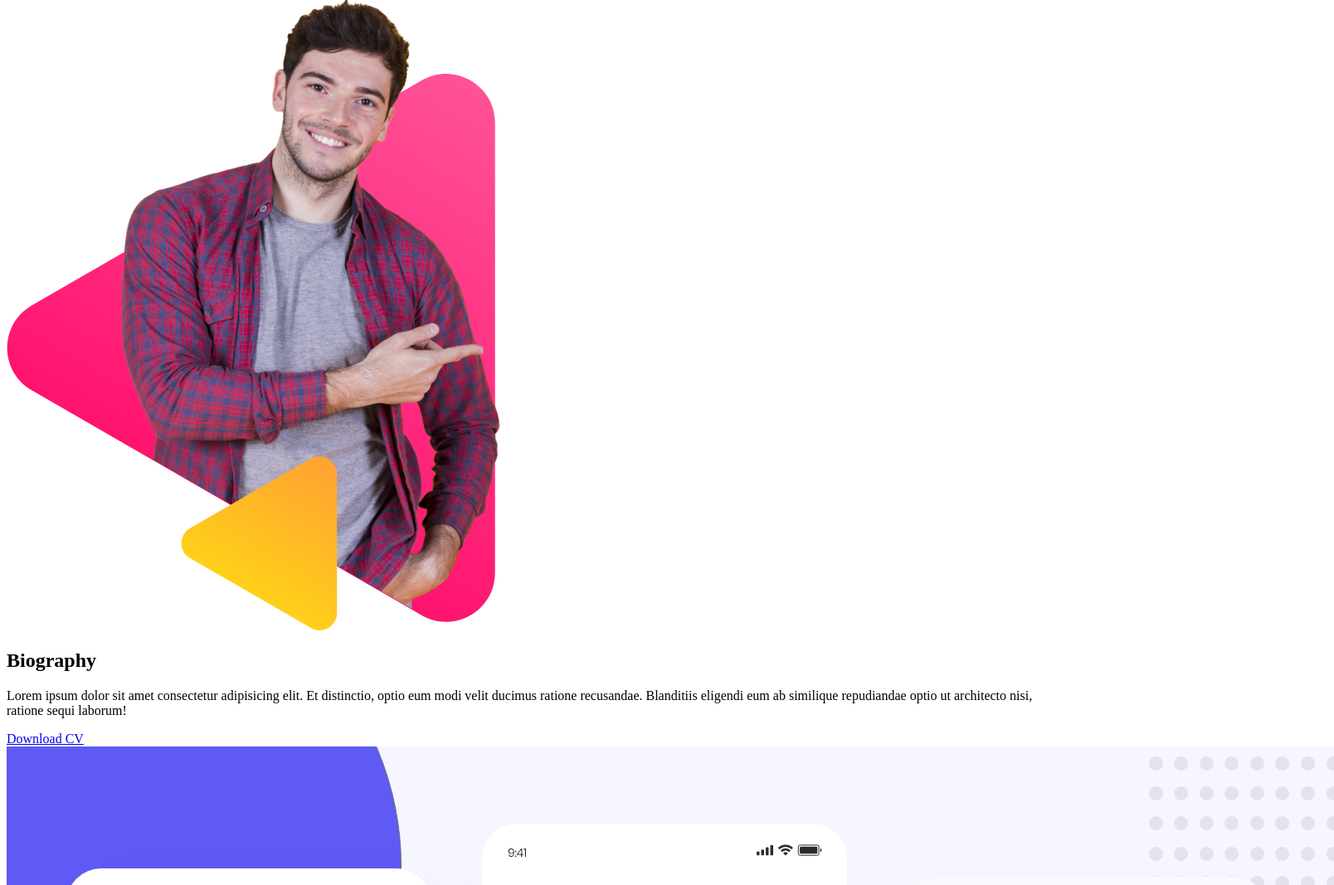
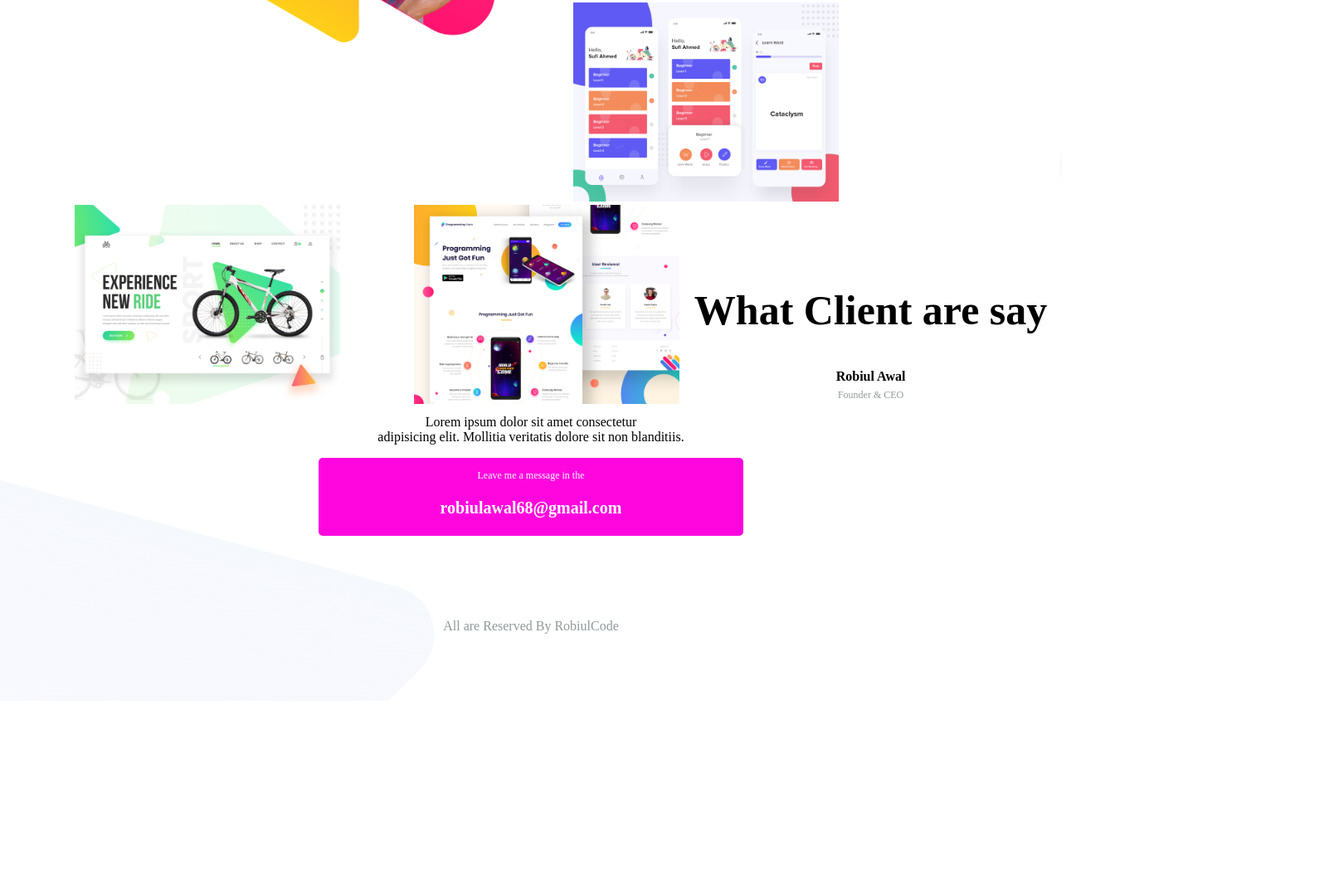
Before and after one commit to RobiulCode/Personal-portfolio-design-practice-work, a plain HTML site: page index.html in a window 1280 px wide. Shown: the part 1148-2215 px from the top of the page at 83% size, 1608 px wide, since content can reach past the window. After the commit the page ends 1993 px from the top, so only its background shows below. Drawn offline with Linux system fonts and the light colour scheme.

Commit message:
All CSS are Added

```diff
--- a/index.html
+++ b/index.html
@@ -5,12 +5,13 @@
     <meta http-equiv="X-UA-Compatible" content="IE=edge" />
     <meta name="viewport" content="width=device-width, initial-scale=1.0" />
     <title>Personal Portfolio Design</title>
+    <link rel="stylesheet" href="main.css">
   </head>
   <body>
-    <section class="header">
+    <section class="header clearfix">
       <div class="half-width">
         <h2>Hello I'm</h2>
-        <h3 class="name-text">RobiulCode</h3>
+        <h3>RobiulCode</h3>
         <p>
           You might saw jumping,Climbing building,and stoping Train.Nobody pays
           a dime for that work.
@@ -23,7 +24,7 @@
         <img src="images/peter.png" alt="" />
       </div>
     </section>
-    <section class="biography">
+    <section class="biography clearfix">
       <div class="half-width">
         <img src="images/peter_dream.png" alt="">
       </div>
@@ -38,7 +39,8 @@
       </div>
       </div>
     </section>
-    <section class="letest-work">
+    <section class="letest-work clearfix">
+      <h2 class="text-align">My Letest Work</h2>
       <div class="letest-work-single">
         <img src="images/latest-work/work-1.png" alt="">
       </div>
@@ -49,12 +51,12 @@
         <img src="images/latest-work/work-3.jpg" alt="">
       </div>
     </section>
-    <section class="footer">
+    <section class="footer text-align">
       <div class="client">
         <h2>What Client are say</h2>
         <p class="founder-name">Robiul Awal</p>
         <p class="founder-title">Founder & CEO</p>
-        <p class="founder-msg">Lorem ipsum dolor sit amet consectetur adipisicing elit. Mollitia veritatis dolore sit non blanditiis.</p>
+        <p class="founder-msg">Lorem ipsum dolor sit amet consectetur <br>adipisicing elit.  Mollitia veritatis dolore sit non blanditiis.</p>
         <div class="contact">
           <p class="mail-text">
             Leave me a message in the
--- a/main.css
+++ b/main.css
@@ -3,36 +3,99 @@ body {
   padding: 0px;
 }
 h2 {
+  font-size: 50px;
+}
+h3 {
+  font-size: 30px;
+  font-weight: bolder;
+  color: #f709bb;
+}
+.clearfix::after {
+  content: "";
+  display: block;
+  clear: both;
 }
 .half-width {
+  width: 40%;
+  margin-left: 5%;
+  padding-left: 2%;
+  float: left;
+}
+.half-width img {
+  width: 100%;
+}
+.text-align {
+  text-align: center;
 }
 .link-button {
+  text-decoration: none;
+  font-weight: 700;
+  color: white;
+  padding: 10px 20px;
+  background-image: linear-gradient(45deg, #ff008c, #ff47f0);
+  border-radius: 10px;
 }
 .header {
-}
-.name-text {
+  height: 500px;
+  width: 100%;
+  background-image: url(images/header-bg.png);
+  background-repeat: no-repeat;
+  background-size: cover;
 }
 .biography {
+  height: 500px;
+  background-image: url(images/biography-bg.png);
+  background-repeat: no-repeat;
+  margin-top: 10px;
 }
 .letest-work {
+  height: 400px;
+  background-image: url(images/latest-work-bg.png);
+  background-repeat: no-repeat;
 }
 .letest-work-single {
+  width: 25%;
+  padding-left: 2%;
+  margin-left: 5%;
+  float: left;
+}
+.letest-work-single img {
+  width: 100%;
 }
 .footer {
+  height: 500px;
+  background-image: url(images/footer-bg.png);
+  background-repeat: no-repeat;
 }
 .client {
 }
 .founder-name {
+  font-weight: bold;
 }
 .founder-title {
+  font-size: 12px;
+  margin-top: -10px;
+  color: #919999;
 }
 .founder-msg {
 }
 .contact {
+  width: 40%;
+  background-color: #ff06de;
+  border-radius: 5px;
+  margin: 0 auto;
+  box-sizing: border-box;
+  padding: 2px 0px;
+  color: white;
 }
 .mail-text {
+  font-size: 12px;
 }
 .mail-address {
+  font-size: 20px;
+  font-weight: 700;
 }
 .footer-text {
+  margin-top: 100px;
+  color: #919999;
 }
```
